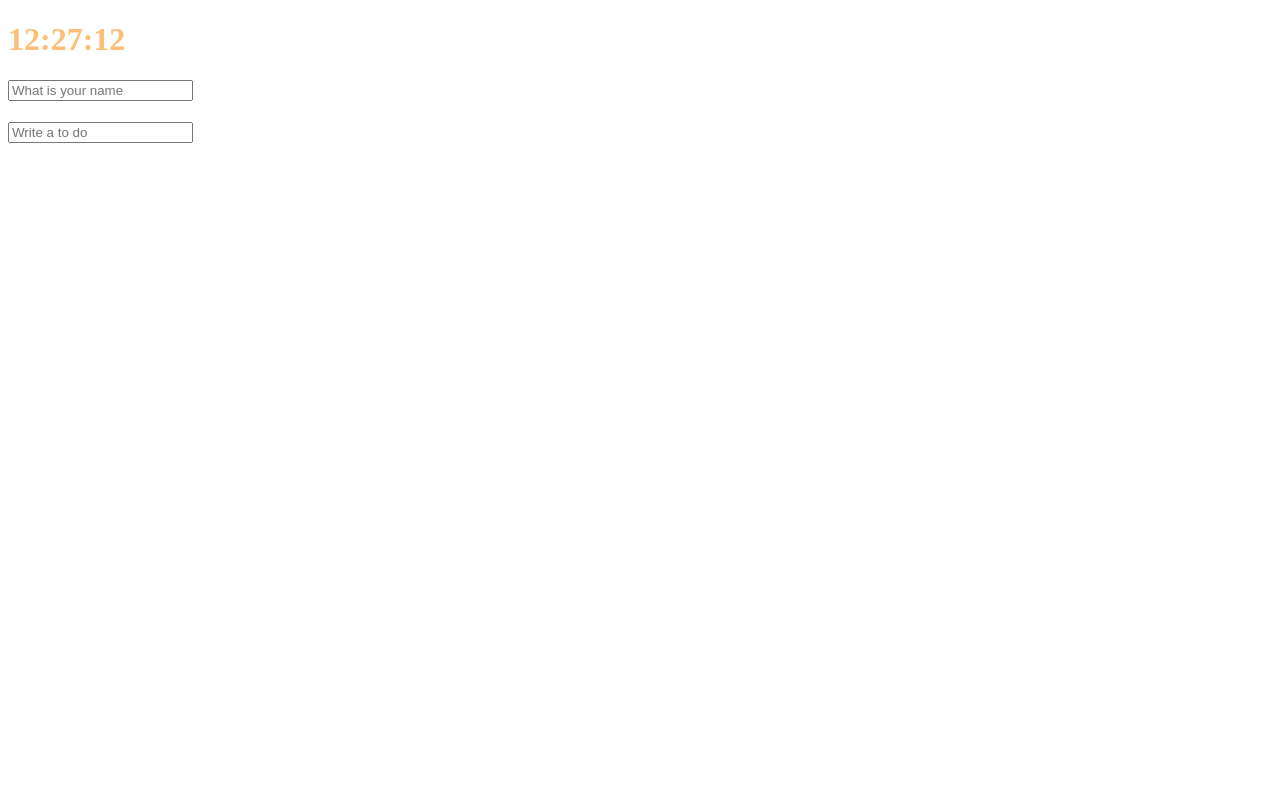
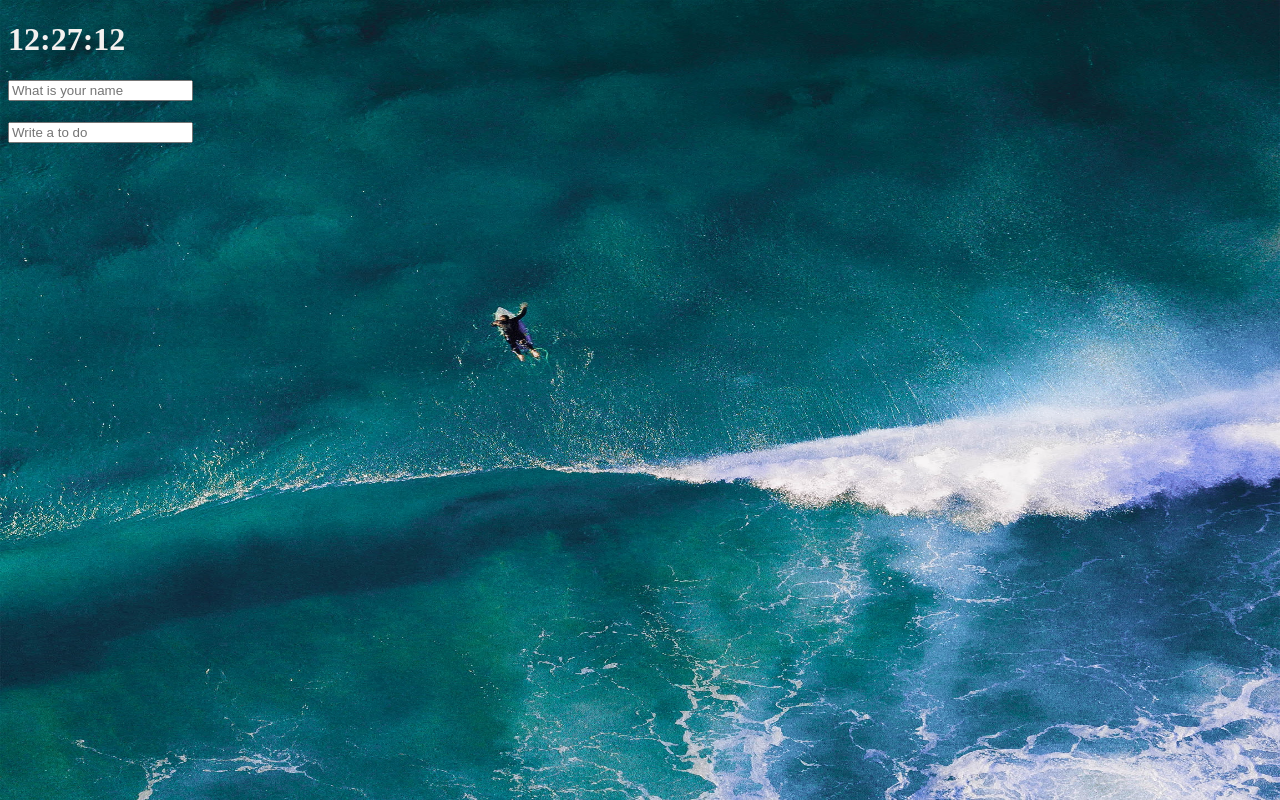
Before and after one commit to ben1012728/Nomadcoder, a plain HTML site: page 바닐라 JS로 chrom앱 만들기/index.html in a window 1280 px wide. Drawn offline with Linux system fonts and the light colour scheme.

Commit message:
백그라운드 이미지 설정. 새로고침할때 마다 다른 이미지가 랜덤하게 나오게 설정. 및 약간의 css 수정

```diff
--- /dev/null
+++ b/바닐라 JS로 chrom앱 만들기/bg.js
@@ -0,0 +1,27 @@
+const body = document.querySelector("body");
+
+const IMG_NUMBER =3;
+
+function handleImgLoad(){
+    console.log('finished loading');
+}
+
+function paintImage(imgNumber){
+ const image = new Image();
+ image.src = `images/${imgNumber + 1}.jpg`;
+ image.classList.add("bgImage");
+ body.prepend(image);
+ image,addEventListener("loadend", handleImgLoad)
+}
+
+function genRandom(){
+ const number = Math.floor(Math.random() * IMG_NUMBER);
+ return number;
+}
+
+function init(){
+ const randomNumber = genRandom();
+ paintImage(randomNumber)
+}
+
+init();
--- a/바닐라 JS로 chrom앱 만들기/index.css
+++ b/바닐라 JS로 chrom앱 만들기/index.css
@@ -1,5 +1,5 @@
 body{
-    background-color:white;
+    background-color:#353b48;
 }
 
 .btn {
@@ -8,7 +8,7 @@ body{
 
 
 body{
-    color:#ffbe76;
+    color:#f3f1ef;
     transition: color 0.5s ease-in-out;
 }
 
@@ -24,3 +24,24 @@ body{
 .showing{
  display: block;
 }
+
+
+
+
+@keyframes fadeIn{
+    from{
+        opacity: 0;
+    } to {
+        opacity: 1;
+    }
+}
+
+.bgImage{
+    position: absolute;
+    top: 0;
+    left: 0;
+    width: 100%;
+    height: 100%;
+    z-index: -1;
+    animation: fadeIn .5s linear;
+}
--- a/바닐라 JS로 chrom앱 만들기/index.html
+++ b/바닐라 JS로 chrom앱 만들기/index.html
@@ -23,5 +23,6 @@
     <script src="clock.js"></script>
     <script src="gretting.js"></script>
     <script src="todo.js"></script>
+    <script src="bg.js"></script>
     </body>
 </html>
```
Also changed, not shown: 바닐라 JS로 chrom앱 만들기/images/1.jpg (added), 바닐라 JS로 chrom앱 만들기/images/2.jpg (added), 1 other file.
